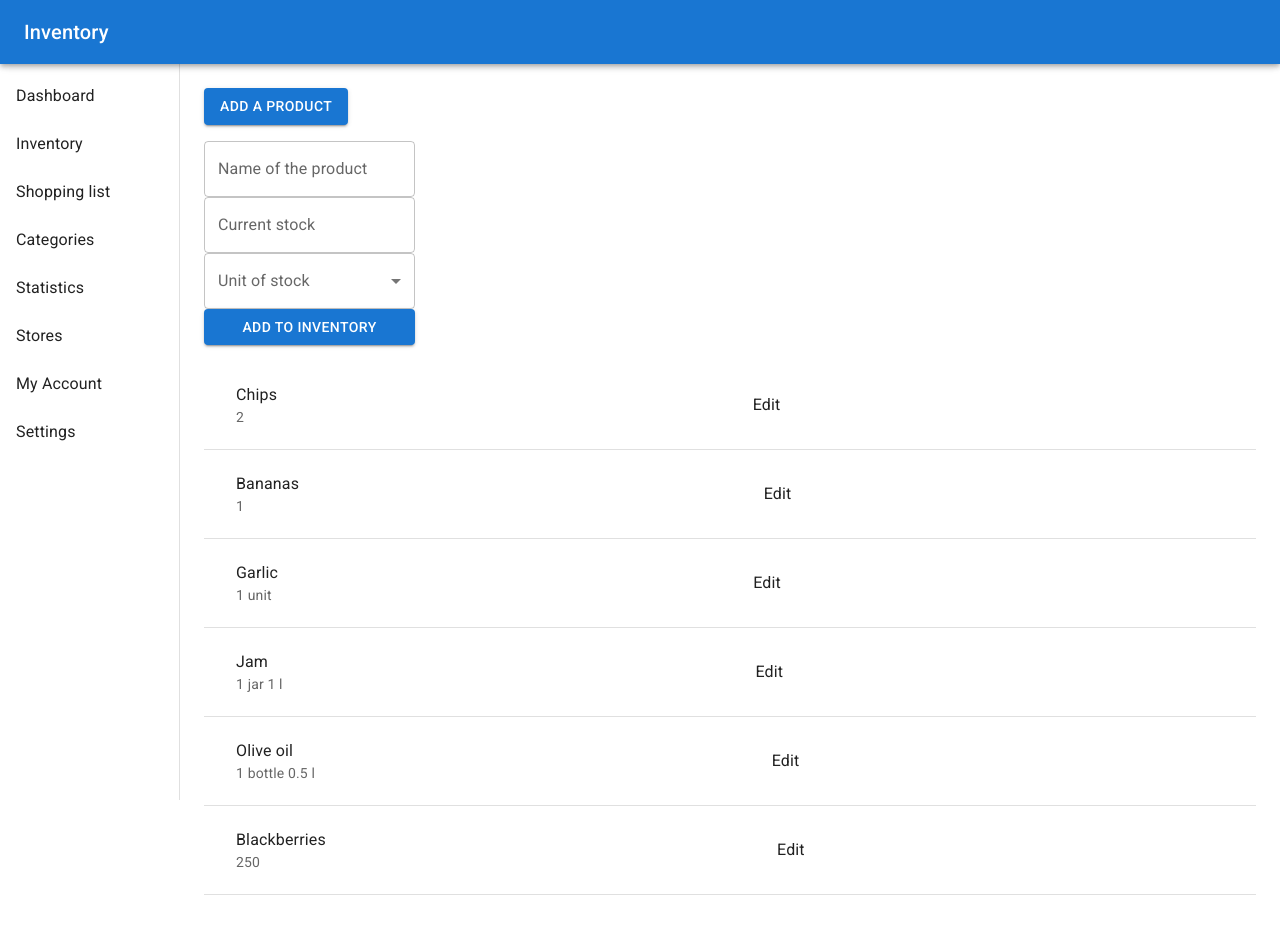
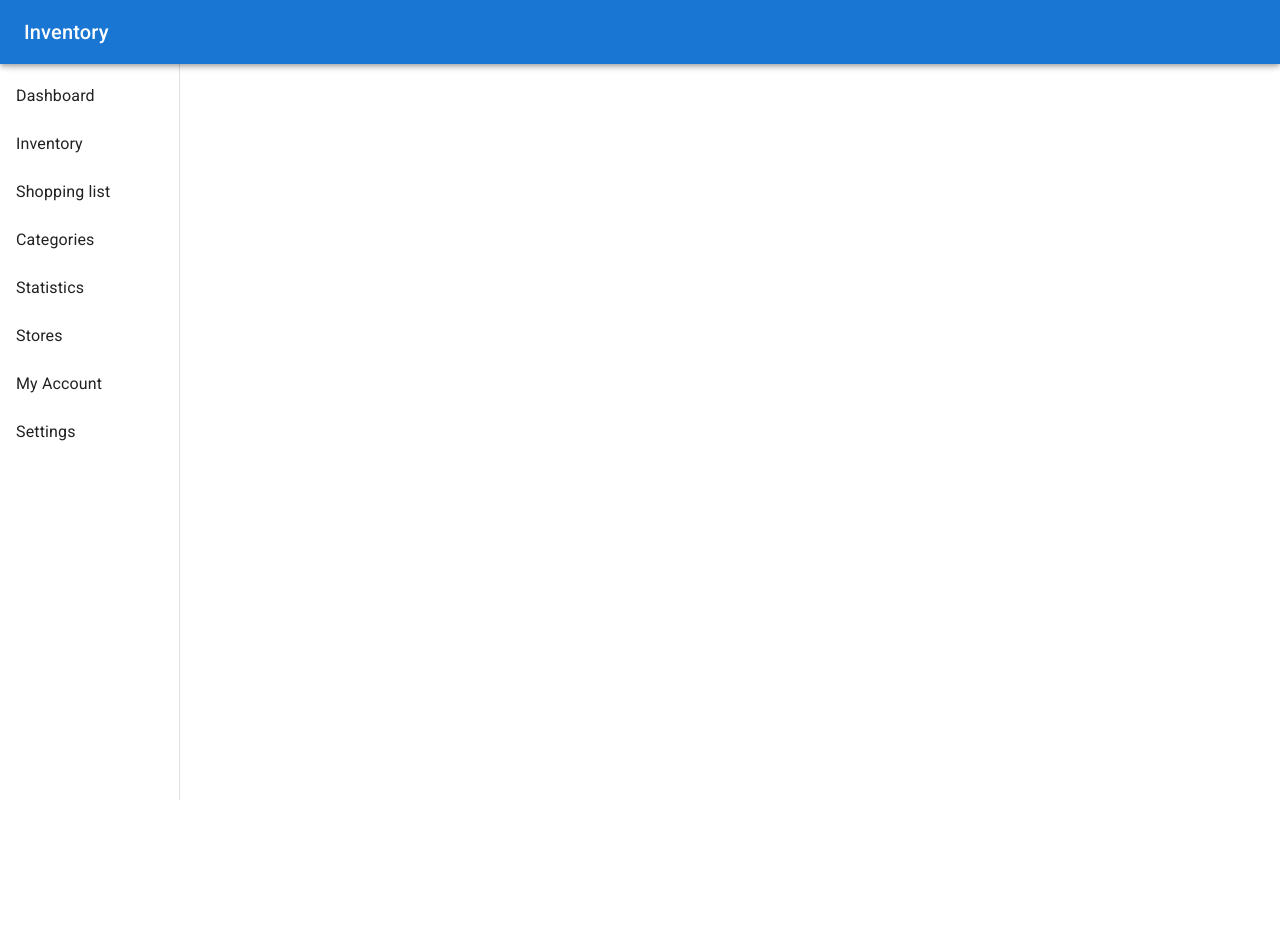
Before and after one commit to cytrowski-mentoring/inventory, a React (Create React App) app: page / in a window 1280 px wide. After the commit the page ends 800 px from the top, so only its background shows below. Built offline with nearby package versions, Linux system fonts and the light colour scheme.

Commit message:
Decomposed dashboard into multiple views

```diff
--- a/src/App.tsx
+++ b/src/App.tsx
@@ -19,33 +19,10 @@ import {
 } from "@mui/material";
 import { FormEventHandler, Fragment, useState } from "react";
 import { Box } from "@mui/system";
+import { Outlet } from "react-router-dom";
+import { ComplexUnit, currentInventory, units } from "./utils";
 
 //type Unit = "pack" | "kg" | "g" | "unit" | "jar" | "bottle" | "l" | "ml" | "can";
-const units = [
-  { id: "pack 1 kg", type: "mass", value: 1000 },
-  { id: "jar 1 l", type: "volume", value: 1000 },
-  { id: "bottle 0.5 l", type: "volume", value: 500 },
-  { id: "pack 4 units", type: "quantity", value: 4 },
-  { id: "unit", type: "quantity", value: 1 },
-] as const;
-
-type ComplexUnit = typeof units[number];
-
-interface InventoryItem {
-  id: number;
-  name: string;
-  quantity: number;
-  unit?: ComplexUnit["id"];
-}
-
-const currentInventory: InventoryItem[] = [
-  { id: 1, name: "Chips", quantity: 2 },
-  { id: 2, name: "Bananas", quantity: 1 },
-  { id: 3, name: "Garlic", quantity: 1, unit: "unit" },
-  { id: 4, name: "Jam", quantity: 1, unit: "jar 1 l" },
-  { id: 5, name: "Olive oil", quantity: 1, unit: "bottle 0.5 l" },
-  { id: 6, name: "Blackberries", quantity: 250 },
-];
 
 // optional: additional unit i.e. bottle - alcohol 1000 ml/ soy sayce 200 ml
 // pack - 10 "units of" eggs, 300g of chips, 200ml yogurt
@@ -58,26 +35,6 @@ const currentInventory: InventoryItem[] = [
 
 function App() {
   const drawerWidth = 180;
-  const [inventoryItems, setInventoryItems] = useState(currentInventory);
-  const handleSubmit: FormEventHandler = (event) => {
-    event.preventDefault();
-    const target = event.target as unknown as {
-      name: HTMLInputElement;
-      quantity: HTMLInputElement;
-      unit: HTMLSelectElement;
-    };
-    const name = target.name.value;
-    const quantity = Number(target.quantity.value);
-    const unit = target.unit.value as ComplexUnit["id"];
-    setInventoryItems((oldState) => [
-      { name, quantity, unit, id: Date.now() },
-      ...oldState,
-    ]);
-    target.name.value = "";
-    target.quantity.value = "";
-    target.unit.value = "";
-    //console.log(event.target.unit.value);
-  };
 
   return (
     <>
@@ -128,65 +85,7 @@ function App() {
         </Drawer>
         <Box component="main" sx={{ flexGrow: 1, p: 3 }}>
           <Toolbar />
-          <Button variant="contained" type="submit">
-            Add a product
-          </Button>
-          <form onSubmit={handleSubmit}>
-            <FormControl margin="normal">
-              <TextField
-                id="1"
-                label="Name of the product"
-                variant="outlined"
-                name="name"
-              />
-              <TextField
-                id="2"
-                label="Current stock"
-                variant="outlined"
-                name="quantity"
-              />
-              <FormControl>
-                <InputLabel id="4">Unit of stock</InputLabel>
-                <Select
-                  id="3"
-                  label="Unit of stock"
-                  variant="outlined"
-                  defaultValue=""
-                  name="unit"
-                >
-                  <MenuItem value="" disabled>
-                    Pick unit
-                  </MenuItem>
-                  {units.map((option) => (
-                    <MenuItem key={option.id} value={option.id}>
-                      {option.id}
-                    </MenuItem>
-                  ))}
-                </Select>
-              </FormControl>
-              <Button variant="contained" type="submit">
-                Add to inventory
-              </Button>
-            </FormControl>
-          </form>
-          <List>
-            {inventoryItems.map((item) => {
-              return (
-                <Fragment key={item.id}>
-                  <ListItem>
-                    <ListItemButton>
-                      <ListItemText
-                        primary={item.name}
-                        secondary={`${item.quantity} ${item.unit ?? ""}`}
-                      />
-                    </ListItemButton>
-                    <ListItemButton>Edit</ListItemButton>
-                  </ListItem>
-                  <Divider />
-                </Fragment>
-              );
-            })}
-          </List>
+          <Outlet />
         </Box>
       </Box>
     </>
--- /dev/null
+++ b/src/components/AddItemForm.tsx
@@ -0,0 +1,73 @@
+import {
+  Button,
+  FormControl,
+  InputLabel,
+  MenuItem,
+  Select,
+  TextField,
+} from "@mui/material";
+import { FormEventHandler, useState } from "react";
+import { ComplexUnit, currentInventory, units } from "../utils";
+
+export const AddItemForm = () => {
+  const [inventoryItems, setInventoryItems] = useState(currentInventory);
+  const handleSubmit: FormEventHandler = (event) => {
+    event.preventDefault();
+    const target = event.target as unknown as {
+      name: HTMLInputElement;
+      quantity: HTMLInputElement;
+      unit: HTMLSelectElement;
+    };
+    const name = target.name.value;
+    const quantity = Number(target.quantity.value);
+    const unit = target.unit.value as ComplexUnit["id"];
+    setInventoryItems((oldState) => [
+      { name, quantity, unit, id: Date.now() },
+      ...oldState,
+    ]);
+    target.name.value = "";
+    target.quantity.value = "";
+    target.unit.value = "";
+    //console.log(event.target.unit.value);
+  };
+  return (
+    <form onSubmit={handleSubmit}>
+      <FormControl margin="normal">
+        <TextField
+          id="1"
+          label="Name of the product"
+          variant="outlined"
+          name="name"
+        />
+        <TextField
+          id="2"
+          label="Current stock"
+          variant="outlined"
+          name="quantity"
+        />
+        <FormControl>
+          <InputLabel id="4">Unit of stock</InputLabel>
+          <Select
+            id="3"
+            label="Unit of stock"
+            variant="outlined"
+            defaultValue=""
+            name="unit"
+          >
+            <MenuItem value="" disabled>
+              Pick unit
+            </MenuItem>
+            {units.map((option) => (
+              <MenuItem key={option.id} value={option.id}>
+                {option.id}
+              </MenuItem>
+            ))}
+          </Select>
+        </FormControl>
+        <Button variant="contained" type="submit">
+          Add to inventory
+        </Button>
+      </FormControl>
+    </form>
+  );
+};
--- /dev/null
+++ b/src/components/Inventory.tsx
@@ -0,0 +1,40 @@
+import {
+  Button,
+  Divider,
+  List,
+  ListItem,
+  ListItemButton,
+  ListItemText,
+} from "@mui/material";
+import { Fragment, useState } from "react";
+import { currentInventory } from "../utils";
+import { Link } from "react-router-dom";
+
+export const Inventory = () => {
+  const [inventoryItems, setInventoryItems] = useState(currentInventory);
+  return (
+    <>
+      <Button variant="contained" type="submit" component={Link} to="/add-item">
+        Add a product
+      </Button>
+      <List>
+        {inventoryItems.map((item) => {
+          return (
+            <Fragment key={item.id}>
+              <ListItem>
+                <ListItemButton>
+                  <ListItemText
+                    primary={item.name}
+                    secondary={`${item.quantity} ${item.unit ?? ""}`}
+                  />
+                </ListItemButton>
+                <ListItemButton>Edit</ListItemButton>
+              </ListItem>
+              <Divider />
+            </Fragment>
+          );
+        })}
+      </List>
+    </>
+  );
+};
--- /dev/null
+++ b/src/utils.ts
@@ -0,0 +1,25 @@
+export const units = [
+  { id: "pack 1 kg", type: "mass", value: 1000 },
+  { id: "jar 1 l", type: "volume", value: 1000 },
+  { id: "bottle 0.5 l", type: "volume", value: 500 },
+  { id: "pack 4 units", type: "quantity", value: 4 },
+  { id: "unit", type: "quantity", value: 1 },
+] as const;
+
+export type ComplexUnit = typeof units[number];
+
+interface InventoryItem {
+  id: number;
+  name: string;
+  quantity: number;
+  unit?: ComplexUnit["id"];
+}
+
+export const currentInventory: InventoryItem[] = [
+  { id: 1, name: "Chips", quantity: 2 },
+  { id: 2, name: "Bananas", quantity: 1 },
+  { id: 3, name: "Garlic", quantity: 1, unit: "unit" },
+  { id: 4, name: "Jam", quantity: 1, unit: "jar 1 l" },
+  { id: 5, name: "Olive oil", quantity: 1, unit: "bottle 0.5 l" },
+  { id: 6, name: "Blackberries", quantity: 250 },
+];
```
Also changed, not shown: src/index.tsx (+12 -0 lines).
